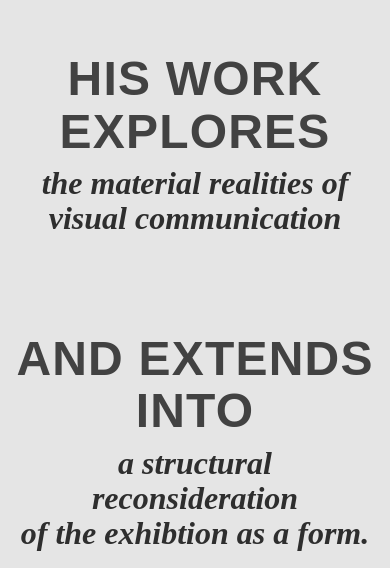
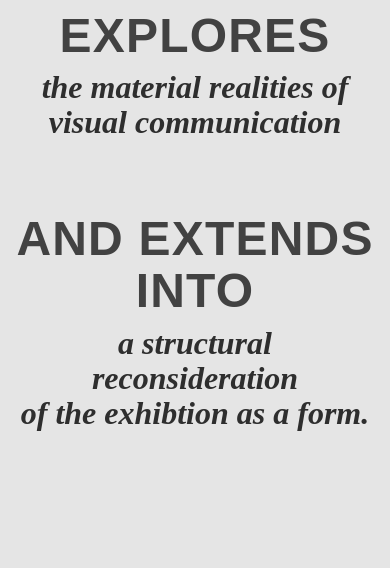
Before and after one commit to jasonscholtz/info, a plain HTML site: page index.html in a window 390 px wide. Shown: the part 847-1415 px from the top of the page. After the commit the page ends 1295 px from the top, so only its background shows below. Drawn offline with Linux system fonts and the light colour scheme; a web font is replaced by a local one.

Commit message:
delte scrollbar

```diff
--- a/resources/css/style.css
+++ b/resources/css/style.css
@@ -76,7 +76,7 @@ a:hover, a:active {
   }
   h2 {
     font-size: 3em;
-    margin-top: 2em;
+    margin-top: 1.5em;
   }
   p {
     font-size: 2em;
@@ -104,13 +104,3 @@ nav ul {
 nav ul li {
   padding: 0 3rem 3rem 3rem;
 }
-
-/* scrollbar */
-
-::-webkit-scrollbar {
-  width: 2%;
-}
-
-::-webkit-scrollbar-thumb {
-  background: #4B4B4B;
-}
```
